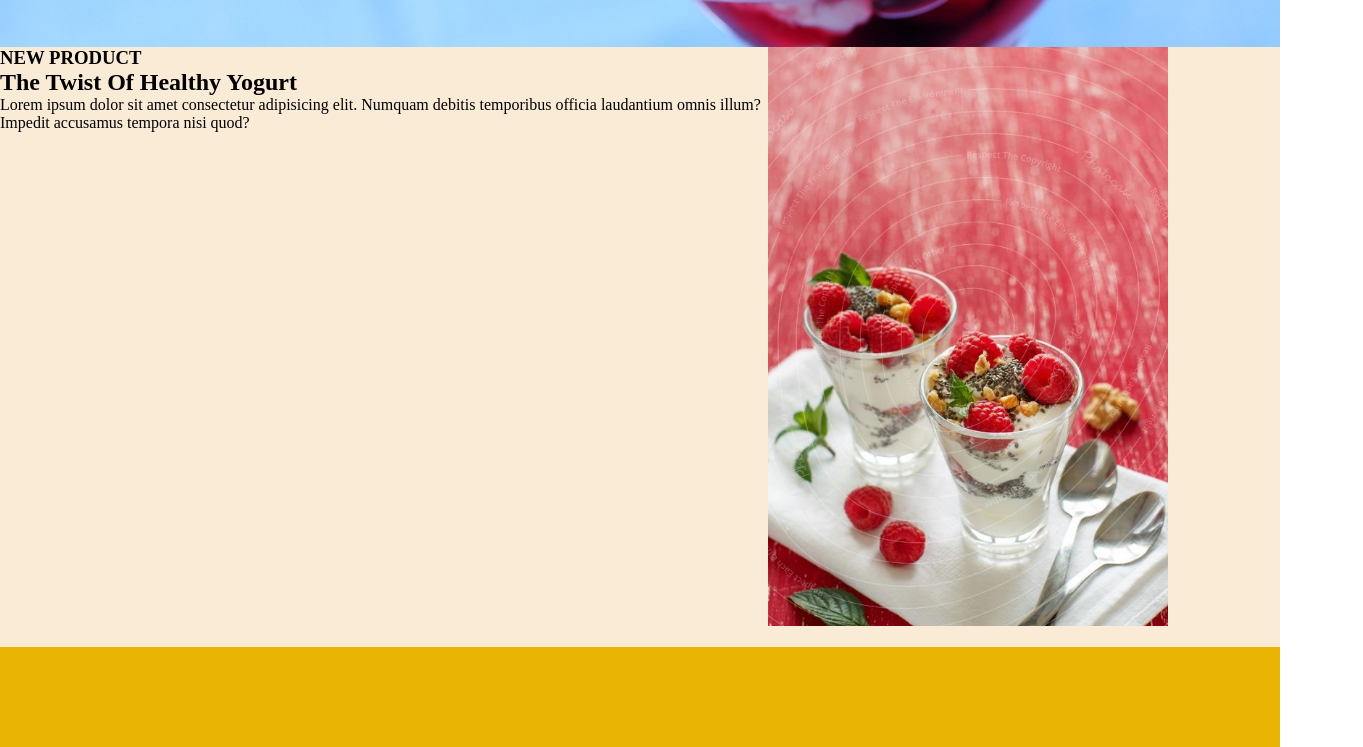
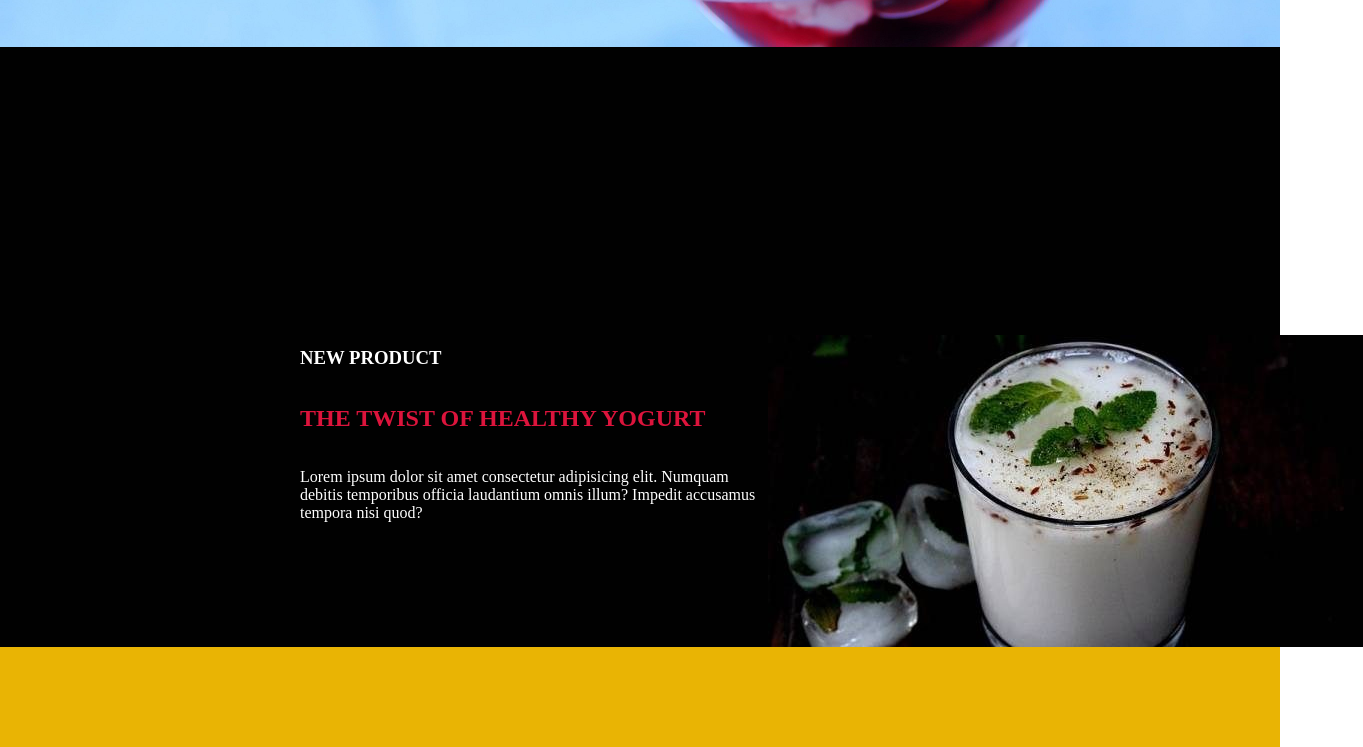
Before and after one commit to amirali2177/simple-project-1, a plain HTML site: page index.html in a window 1280 px wide. Shown: the part 913-1660 px from the top of the page, 1363 px wide, since content can reach past the window. Drawn offline with Linux system fonts and the light colour scheme.

Commit message:
make main-1

```diff
--- a/css/style.css
+++ b/css/style.css
@@ -92,18 +92,55 @@
 .main .main-1{
     width: 100%;
     height: 600px;
-    background-color: antiquewhite;
+    background-color: rgb(1,1,1);
     display: flex;
-    flex-direction: row;
+    flex-direction: row-reverse;
 }
+
 .main .main-1 .para{
     width: 60%;
     height: inherit;
+    padding-top: 300px;
+    padding-left: 300px;
 }
+.main .main-1 .para h3{
+    color: white;
+}
+.main .main-1 .para h1{
+    color: crimson;
+    text-transform: uppercase;
+}
+.main .main-1 .para p{
+    color: white;
+}
+.main .main-1 .pic{
+    width: 40%;
+    height: inherit;
+    padding-top: 288px;
+}
+
+
+
+
+
+
+
+
+
+
+
+
+
+
+
+
+
+
+
+
+
+
 .main .main-2{
     width: 100%;
     height: 200px;
 }
-.main .pic img{
-    width: 400px;
-}
--- a/index.html
+++ b/index.html
@@ -31,13 +31,15 @@
     </section>
     <section class="main">
         <div class="main-1">
+            <div class="pic">
+                <img src="./img/yogurt-2.jpg" alt="yogurt">
+            </div>
             <div class="para">
                 <h3>NEW PRODUCT</h3>
+                <br><br>
                 <h1>The Twist Of Healthy Yogurt</h1>
+                <br><br>
                 <p>Lorem ipsum dolor sit amet consectetur adipisicing elit. Numquam debitis temporibus officia laudantium omnis illum? Impedit accusamus tempora nisi quod?</p>
-            </div>
-            <div class="pic">
-                <img src="./img/yogurt.jpg" alt="yogurt">
             </div>
         </div>
         <div class="main-2">
```
Also changed, not shown: img/yogurt-2.jpg (added).
